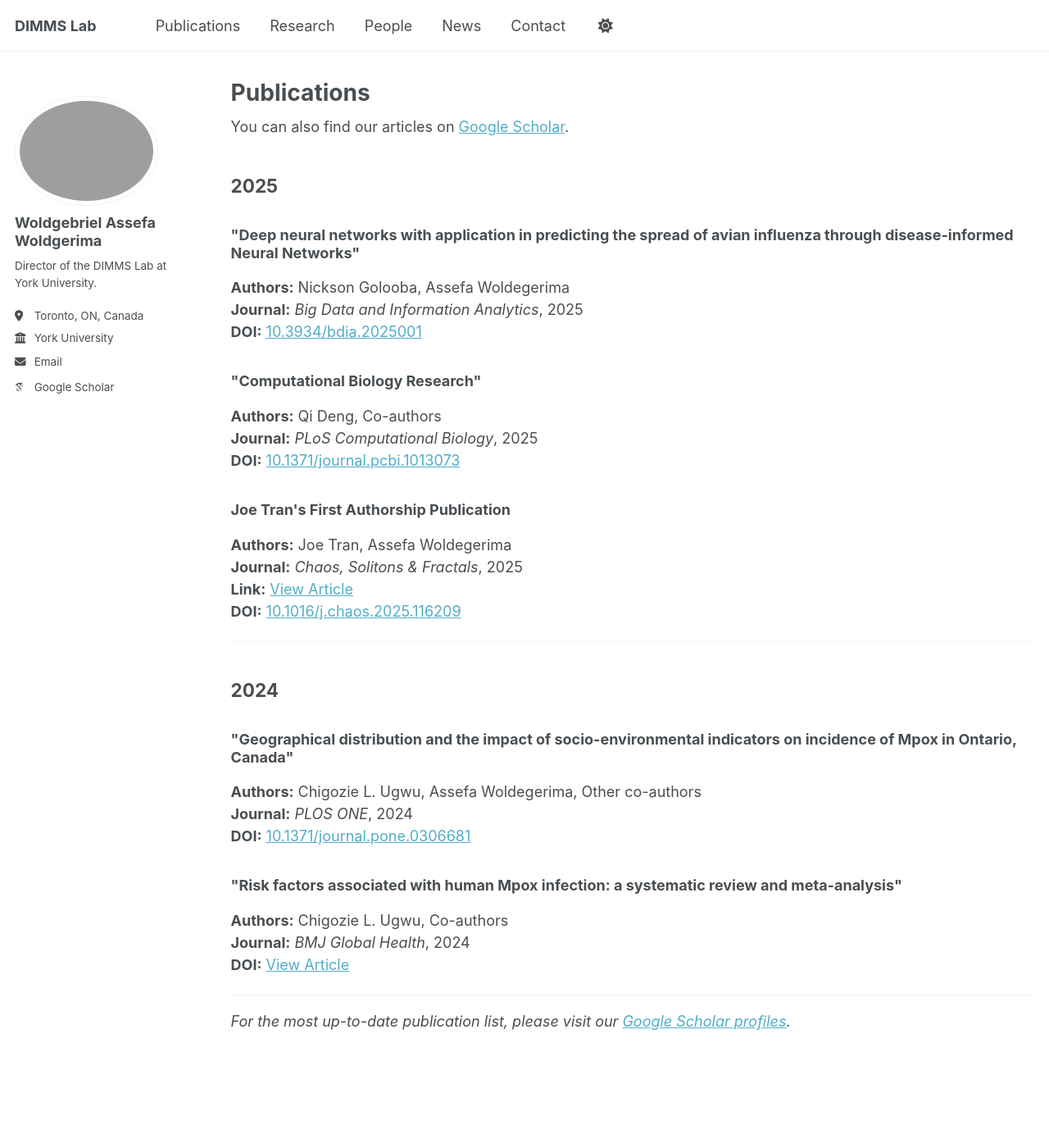
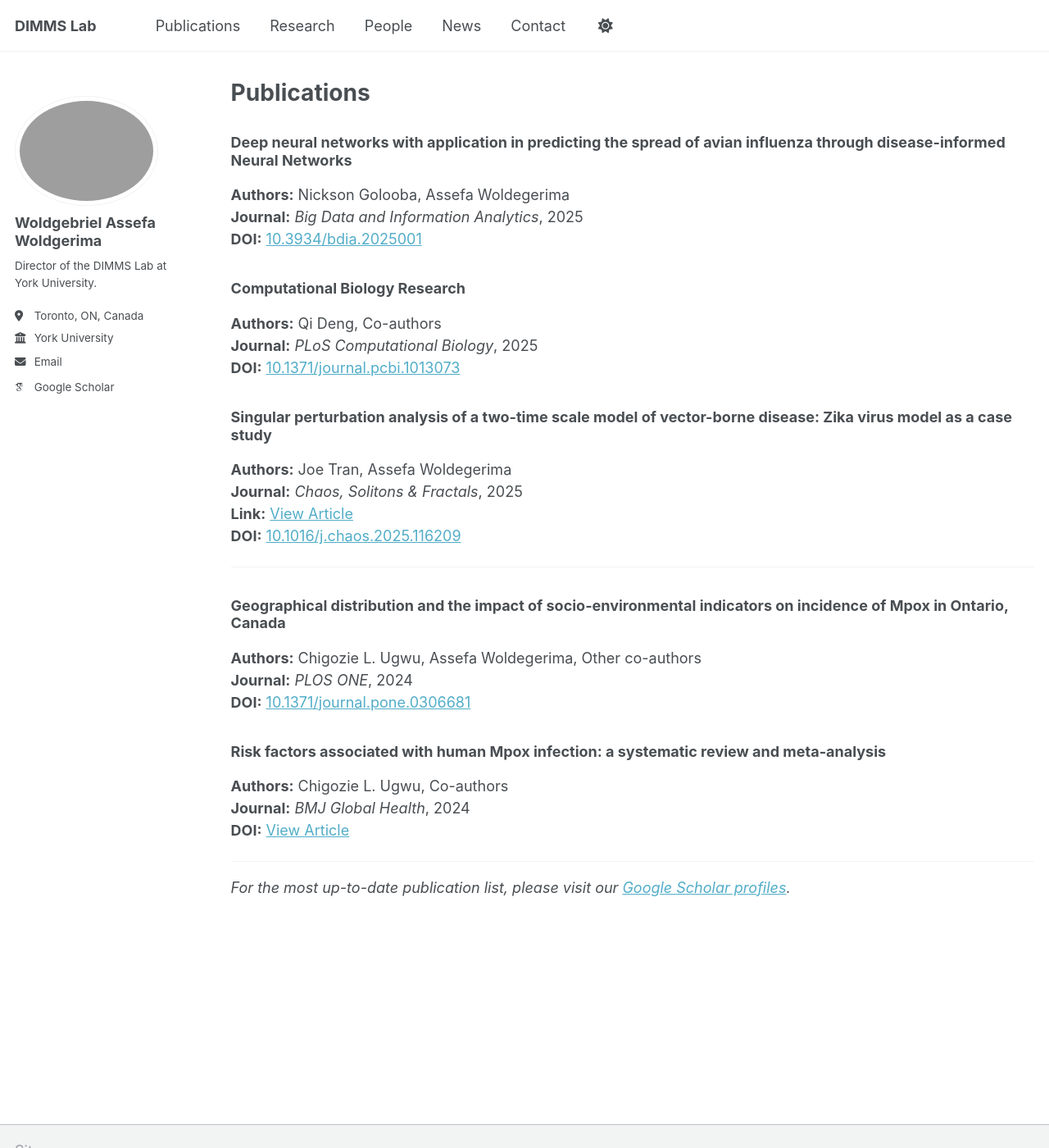
Before and after one commit to dimms-lab/dimms-lab.github.io, a Jekyll site: the page built from _pages/publications.html, in a window 1280 px wide and 1400 px high. Shown: the whole window at 82% size. Built offline with Jekyll 4.4.1, drawn with Linux system fonts in a browser that asks for light colours; some web fonts are replaced; a script that is not in the unit is left out.

Commit message:
Update publications.html

```diff
--- a/_pages/publications.html
+++ b/_pages/publications.html
@@ -4,22 +4,17 @@
 permalink: /publications/
 author_profile: true
 ---
-
-<div class="wordwrap">You can also find our articles on <a href="https://scholar.google.ca/citations?user=QjS_7EgAAAAJ&hl=en&oi=sra">Google Scholar</a>.</div>
-
-<h2>2025</h2>
-
-<h3>"Deep neural networks with application in predicting the spread of avian influenza through disease-informed Neural Networks"</h3>
+<h3>Deep neural networks with application in predicting the spread of avian influenza through disease-informed Neural Networks</h3>
 <p><strong>Authors:</strong> Nickson Golooba, Assefa Woldegerima<br>
 <strong>Journal:</strong> <em>Big Data and Information Analytics</em>, 2025<br>
 <strong>DOI:</strong> <a href="https://doi.org/10.3934/bdia.2025001" target="_blank">10.3934/bdia.2025001</a></p>
 
-<h3>"Computational Biology Research"</h3>
+<h3>Computational Biology Research</h3>
 <p><strong>Authors:</strong> Qi Deng, Co-authors<br>
 <strong>Journal:</strong> <em>PLoS Computational Biology</em>, 2025<br>
 <strong>DOI:</strong> <a href="https://journals.plos.org/ploscompbiol/article?id=10.1371/journal.pcbi.1013073" target="_blank">10.1371/journal.pcbi.1013073</a></p>
 
-<h3>Joe Tran's First Authorship Publication</h3>
+<h3>Singular perturbation analysis of a two-time scale model of vector-borne disease: Zika virus model as a case study</h3>
 <p><strong>Authors:</strong> Joe Tran, Assefa Woldegerima<br>
 <strong>Journal:</strong> <em>Chaos, Solitons & Fractals</em>, 2025<br>
 <strong>Link:</strong> <a href="https://www.sciencedirect.com/science/article/pii/S096007792250022X" target="_blank">View Article</a><br>
@@ -27,14 +22,12 @@
 
 <hr>
 
-<h2>2024</h2>
-
-<h3>"Geographical distribution and the impact of socio-environmental indicators on incidence of Mpox in Ontario, Canada"</h3>
+<h3>Geographical distribution and the impact of socio-environmental indicators on incidence of Mpox in Ontario, Canada</h3>
 <p><strong>Authors:</strong> Chigozie L. Ugwu, Assefa Woldegerima, Other co-authors<br>
 <strong>Journal:</strong> <em>PLOS ONE</em>, 2024<br>
 <strong>DOI:</strong> <a href="https://doi.org/10.1371/journal.pone.0306681" target="_blank">10.1371/journal.pone.0306681</a></p>
 
-<h3>"Risk factors associated with human Mpox infection: a systematic review and meta-analysis"</h3>
+<h3>Risk factors associated with human Mpox infection: a systematic review and meta-analysis</h3>
 <p><strong>Authors:</strong> Chigozie L. Ugwu, Co-authors<br>
 <strong>Journal:</strong> <em>BMJ Global Health</em>, 2024<br>
 <strong>DOI:</strong> <a href="https://gh.bmj.com/content/10/2/e016937" target="_blank">View Article</a></p>
```
